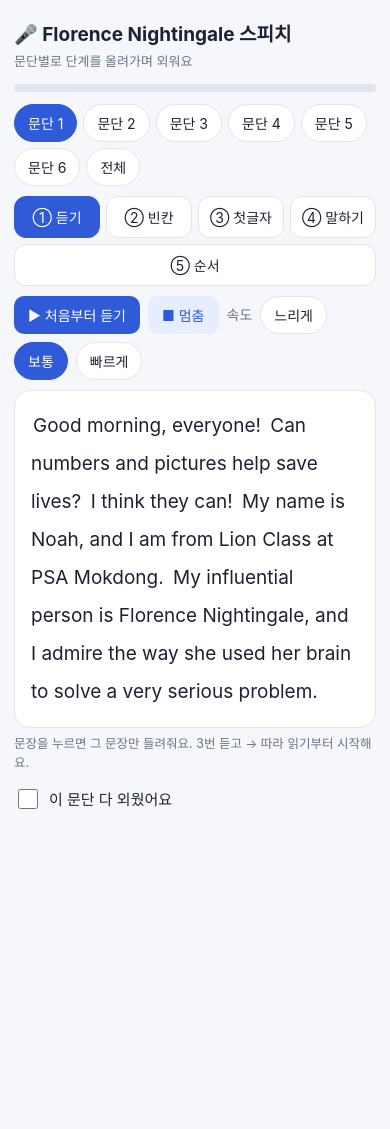
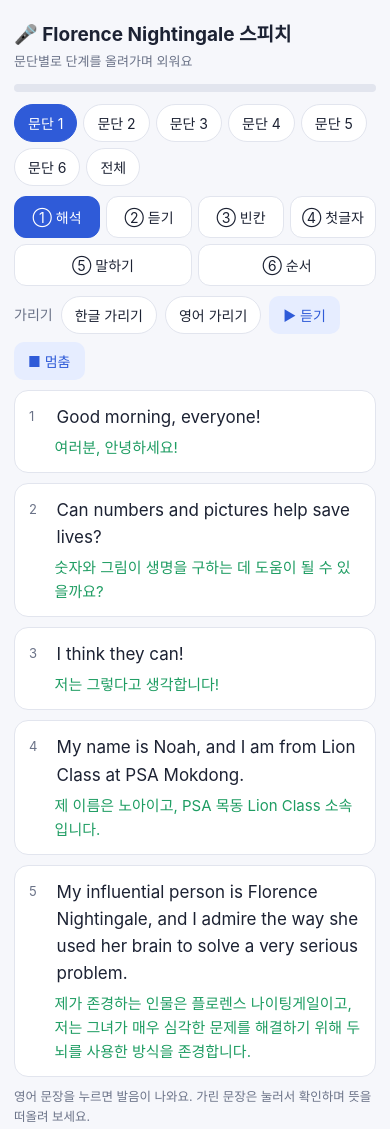
Before and after one commit to taxmancall/PSAVOCA, a plain HTML site: page speech-memo/index.html in a window 390 px wide. Shown: the top 1129 px of the page. Before the commit the page ends 892 px from the top, so only its background shows below. Drawn offline with Linux system fonts and the light colour scheme.

Commit message:
speech-memo: add 해석 chapter with sentence-by-sentence Korean translation
Co-Authored-By: Claude Sonnet 5.5 <noreply@anthropic.com>
Claude-Session: https://claude.ai/code/session_01SRKpFJadGwae5rWUV7AXkB

```diff
--- a/speech-memo/index.html
+++ b/speech-memo/index.html
@@ -41,6 +41,14 @@ h1{font-size:19px;margin:6px 0 2px}
 .msg{margin:10px 0;font-weight:600}
 .big{display:flex;align-items:center;gap:8px;margin-top:14px;font-size:15px}
 .big input{width:20px;height:20px}
+.tr{display:flex;gap:10px;margin-bottom:10px;background:var(--card);border:1px solid var(--line);border-radius:14px;padding:12px 14px}
+.trn{color:var(--mute);font-size:13px;min-width:1.2em;padding-top:3px}
+.trb{flex:1;min-width:0}
+.tr .en{display:block;font-size:17px;line-height:1.6;text-align:left}
+.tr .ko{display:block;font-size:15px;line-height:1.6;color:var(--ok);margin-top:4px;text-align:left}
+.tg{font-family:inherit;border:0;background:none;padding:0;cursor:pointer;width:100%}
+.tr .en.tg{color:var(--ink)}
+.tg.hid{color:transparent!important;background:var(--priSoft);border-radius:6px}
 .note{color:var(--mute);font-size:12.5px;margin-top:6px}
 </style>
 </head>
@@ -63,8 +71,17 @@ var TEXT=[
 "Thank you for coming to listen to my speech. I hope you have a great day!"
 ];
 var S=TEXT.map(function(p){return p.match(/[^.!?]+[.!?]+/g).map(function(s){return s.trim()})});
-var MODES=[["listen","① 듣기"],["cloze","② 빈칸"],["first","③ 첫글자"],["recall","④ 말하기"],["order","⑤ 순서"]];
-var st={p:0,mode:"listen",level:0.3,seed:1,rate:0.85,playing:false};
+var KO=[
+["여러분, 안녕하세요!","숫자와 그림이 생명을 구하는 데 도움이 될 수 있을까요?","저는 그렇다고 생각합니다!","제 이름은 노아이고, PSA 목동 Lion Class 소속입니다.","제가 존경하는 인물은 플로렌스 나이팅게일이고, 저는 그녀가 매우 심각한 문제를 해결하기 위해 두뇌를 사용한 방식을 존경합니다."],
+["플로렌스는 1820년 이탈리아에서 태어나 영국에서 자랐습니다.","그녀는 배우기를 좋아했고, 특히 수학을 좋아했습니다.","젊은 여성이 되었을 때, 그녀는 간호사가 되고 싶어 했습니다.","어떤 사람들은 그녀가 집에 있어야 한다고 생각했지만, 플로렌스는 자신의 목표를 따랐습니다.","그녀는 간호 기술을 배웠고 환자들을 돕기 시작했습니다."],
+["1854년, 플로렌스는 크림 전쟁 중 군인들을 돌보기 위해 떠났습니다.","그녀는 많은 군인이 부상 때문만이 아니라 질병 때문에도 죽어 가고 있다는 것을 보았습니다.","병원은 훨씬 더 깨끗해져야 했습니다.","플로렌스는 환경을 개선하는 데 도움을 주었지만, 지도자들도 그 문제를 이해하기를 원했습니다."],
+["그럼 그녀는 무엇을 했을까요?","그녀는 세고, 기록하고, 정보를 연구했습니다.","그러고 나서 군인들이 여러 원인으로 얼마나 죽어 가고 있는지 보여 주는 다채로운 도표를 만들었습니다.","그녀의 그림은 어려운 숫자를 이해하기 쉽게 만들었습니다.","그녀의 가장 큰 업적 중 하나는 이 증거를 이용해 병원의 치료 환경을 바꾸고 더 많은 생명을 지킨 것이었습니다.","그녀는 또한 더 나은 간호 교육을 만드는 데도 기여했습니다."],
+["저는 플로렌스가 탐정 같았다고 생각합니다.","그녀는 무엇이 잘못되었는지 그냥 추측하지 않았습니다.","그녀는 사실을 찾았고, 그것을 이용해 답을 찾았습니다.","그 교훈은 학교에서 저에게도 중요합니다.","수학 문제가 어려울 때, 저는 제 풀이를 점검할 수 있습니다.","실험이 잘못되면, 저는 그 이유를 찾아낼 수 있습니다.","플로렌스는 제가 호기심을 갖고, 좋은 질문을 하고, 배운 것을 다른 사람들을 돕는 데 쓰도록 영감을 줍니다."],
+["제 연설을 들으러 와 주셔서 감사합니다.","좋은 하루 보내세요!"]
+];
+S.forEach(function(a,i){if(!KO[i]||KO[i].length!==a.length)console.warn("해석 문장 수 불일치: 문단 "+(i+1))});
+var MODES=[["trans","① 해석"],["listen","② 듣기"],["cloze","③ 빈칸"],["first","④ 첫글자"],["recall","⑤ 말하기"],["order","⑥ 순서"]];
+var st={p:0,mode:"trans",level:0.3,seed:1,rate:0.85,playing:false,hideEn:false,hideKo:false};
 var done={};
 try{done=JSON.parse(localStorage.getItem("noah-done")||"{}")}catch(e){}
 function save(){try{localStorage.setItem("noah-done",JSON.stringify(done))}catch(e){}}
@@ -73,6 +90,7 @@ function esc(s){return s.replace(/&/g,"&amp;").replace(/</g,"&lt;")}
 function rng(a){return function(){a|=0;a=a+0x6D2B79F5|0;var t=Math.imul(a^a>>>15,1|a);t=t+Math.imul(t^t>>>7,61|t)^t;return((t^t>>>14)>>>0)/4294967296}}
 function shuffle(arr,seed){var r=rng(seed),a=arr.slice();for(var i=a.length-1;i>0;i--){var j=Math.floor(r()*(i+1));var t=a[i];a[i]=a[j];a[j]=t}return a}
 function sents(){return st.p===-1?[].concat.apply([],S):S[st.p]}
+function kos(){return st.p===-1?[].concat.apply([],KO):KO[st.p]}
 function splitWord(w){var m=w.match(/^([^A-Za-z0-9']*)(.*?)([^A-Za-z0-9']*)$/);return[m[1],m[2],m[3]]}
 
 function stopSpeech(){st.playing=false;try{speechSynthesis.cancel()}catch(e){}}
@@ -92,6 +110,19 @@ function footer(){
   return'<label class="big"><input type="checkbox" id="dn"'+(done[st.p]?' checked':'')+'> 이 문단 다 외웠어요</label>';
 }
 
+function viewTrans(){
+  var E=sents(),K=kos();
+  var h='<div class="tools"><span>가리기</span>'
+  +'<button class="chip'+(st.hideKo?' on':'')+'" data-h="ko">한글 가리기</button>'
+  +'<button class="chip'+(st.hideEn?' on':'')+'" data-h="en">영어 가리기</button>'
+  +'<button class="btn ghost" id="trplay">▶ 듣기</button><button class="btn ghost" id="stop">■ 멈춤</button></div>';
+  E.forEach(function(s,k){
+    h+='<div class="tr"><div class="trn">'+(k+1)+'</div><div class="trb">'
+    +(st.hideEn?'<button class="tg hid en" data-tg="1">'+esc(s)+'</button>':'<span class="sent en" data-k="'+k+'">'+esc(s)+'</span>')
+    +'<button class="tg ko'+(st.hideKo?' hid':'')+'" data-tg="1">'+esc(K[k]||"")+'</button></div></div>';
+  });
+  return h+'<div class="note">영어 문장을 누르면 발음이 나와요. 가린 문장은 눌러서 확인하며 뜻을 떠올려 보세요.</div>';
+}
 function viewListen(){
   var i=0,h='<div class="tools"><button class="btn" id="playall">▶ 처음부터 듣기</button><button class="btn ghost" id="stop">■ 멈춤</button><span>속도</span>'
   +'<button class="chip'+(st.rate===0.7?' on':'')+'" data-r="0.7">느리게</button><button class="chip'+(st.rate===0.85?' on':'')+'" data-r="0.85">보통</button><button class="chip'+(st.rate===1?' on':'')+'" data-r="1">빠르게</button></div><div class="card">';
@@ -142,7 +173,8 @@ function viewOrder(){
 function render(){
   header();
   var v=$("view"),h='';
-  if(st.mode==="listen")h=viewListen();
+  if(st.mode==="trans")h=viewTrans();
+  else if(st.mode==="listen")h=viewListen();
   else if(st.mode==="cloze")h=viewCloze();
   else if(st.mode==="first")h=viewFirst();
   else if(st.mode==="recall")h=viewRecall();
@@ -156,6 +188,8 @@ document.addEventListener("click",function(e){
   if(d.p!==undefined){stopSpeech();st.p=+d.p;ord=null;render();return}
   if(d.m){stopSpeech();st.mode=d.m;render();return}
   if(d.r){st.rate=+d.r;render();return}
+  if(d.h){if(d.h==="ko")st.hideKo=!st.hideKo;else st.hideEn=!st.hideEn;render();return}
+  if(d.tg){t.classList.toggle("hid");return}
   if(d.l){st.level=+d.l;render();return}
   if(t.id==="reshuffle"||t.id==="reorder"){st.seed++;ord=null;render();return}
   if(t.id==="hideall"){document.querySelectorAll(".blank").forEach(function(b){b.classList.remove("show")});return}
@@ -167,7 +201,7 @@ document.addEventListener("click",function(e){
   if(d.o!==undefined){var i=+d.o;if(i===ord.next){ord.next++;ord.bad=-1}else{ord.bad=i}render();return}
   if(t.classList&&t.classList.contains("sent")){stopSpeech();speak(sents()[+d.k]);return}
   if(t.id==="stop"){stopSpeech();document.querySelectorAll(".sent").forEach(function(s){s.classList.remove("now")});return}
-  if(t.id==="playall"){
+  if(t.id==="playall"||t.id==="trplay"){
     stopSpeech();st.playing=true;var L=sents(),k=0;
     (function next(){
       document.querySelectorAll(".sent").forEach(function(s){s.classList.remove("now")});
```
